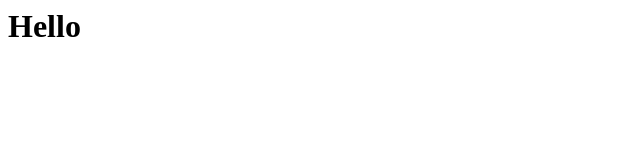
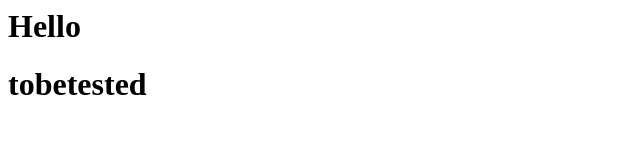
Before and after one commit to ravishekhar11/webapp, a plain HTML site: page index.html in a window 1280 px wide. Shown: the whole page, without its empty margins (0-640 px from the left). Drawn offline with Linux system fonts and the light colour scheme.

Commit message:
add tobetested

```diff
--- a/index.html
+++ b/index.html
@@ -5,6 +5,7 @@
 <body>
 
 <h1>Hello</h1>
+<h1>tobetested</h1>
 
 
 </body>
```
